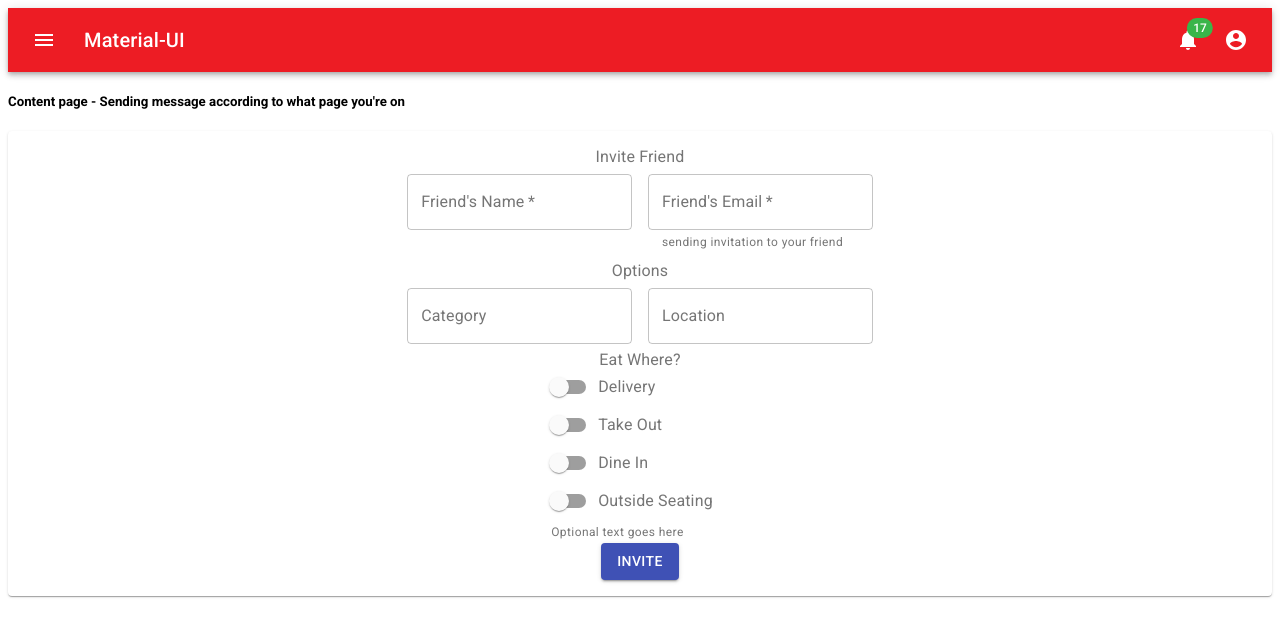
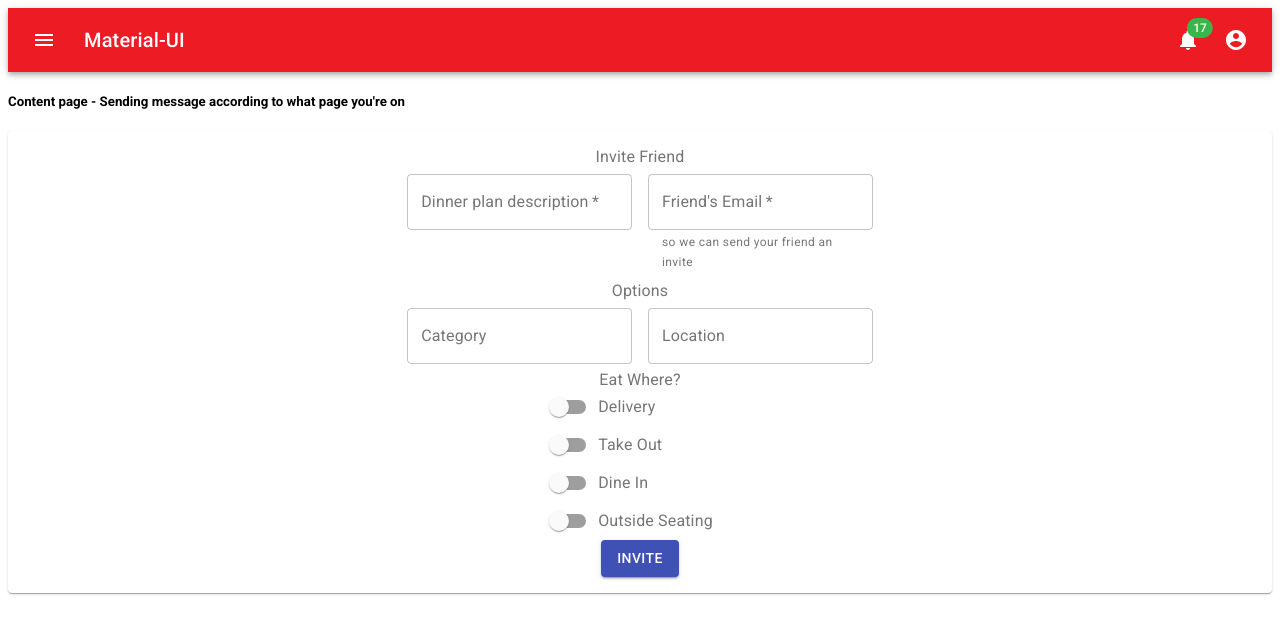
Before and after one commit to Wkoslik/ChiknTindr-Client, a React (Create React App) app: page /invite in a window 1280 px wide. Shown: the top 636 px of the page. Built offline with nearby package versions, Linux system fonts and the light colour scheme.

Commit message:
commenting out code on invitejs

```diff
--- a/src/components/pages/Invite.js
+++ b/src/components/pages/Invite.js
@@ -94,10 +94,9 @@ const Invite = (props) => {
             </FormLabel>
               <div>
                 <TextField
-                //TODO change from friends name to instance description
                   required
-                  id="friend-name"
-                  label="Friend's Name"
+                  id="friend-name" //TODO where else will we need to change this id?
+                  label="Dinner plan description"
                   defaultValue="Dinner Plans Description"
                   variant="outlined"
                   value={description}
@@ -108,7 +107,7 @@ const Invite = (props) => {
                   id="outlined-helperText"
                   label="Friend's Email"
                   defaultValue="email"
-                  helperText="sending invitation to your friend"
+                  helperText="so we can send your friend an invite"
                   variant="outlined"
                   value={email}
                   onChange={handleEmail}
@@ -154,7 +153,7 @@ const Invite = (props) => {
                       label="Outside Seating"
                     />
                   </FormGroup>
-                  <FormHelperText>Optional text goes here</FormHelperText>
+                  {/* <FormHelperText>Optional text goes here</FormHelperText> */}
                 </FormControl>
               </div>
               <Button variant="contained" color="primary" onClick={handleSubmit}>Invite</Button>
```
